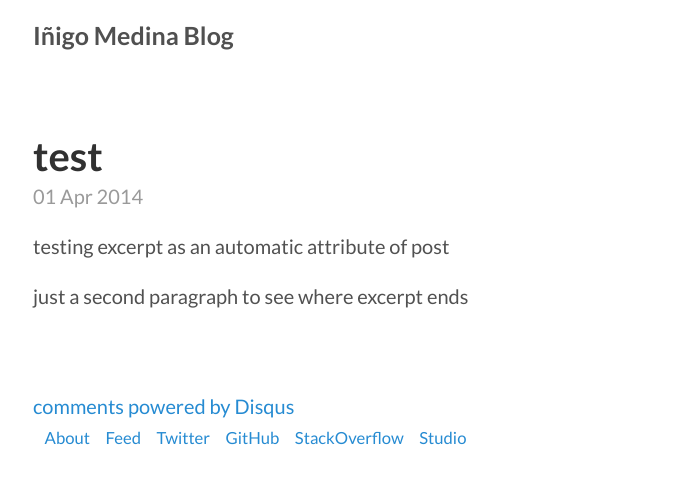
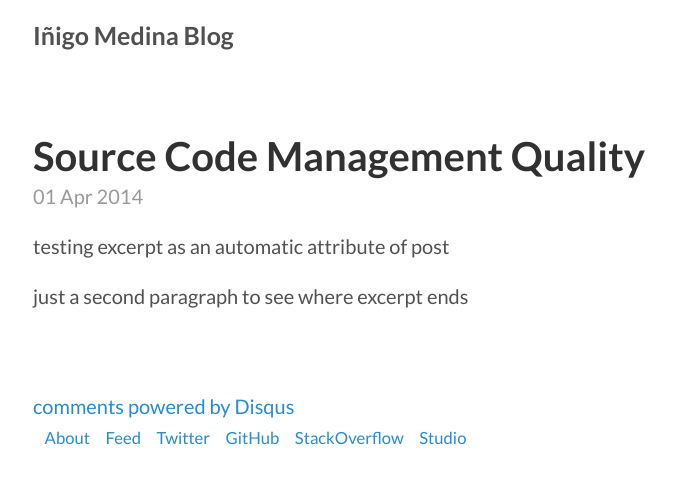
Before and after one commit to grosshat/grosshat.github.io, a Jekyll site: the page built from _posts/2014-04-01-check-before-commit.md, in a window 1280 px wide. Shown: the top 484 px of the page, without its empty margins (247-923 px from the left). Built offline with Jekyll 4.4.1, drawn with Linux system fonts in a browser that asks for light colours; Markdown is read by kramdown in place of the engine named in the settings; comment, search, counter and statistics services are not loaded.

Commit message:
Update post title.

```diff
--- a/_posts/2014-04-01-check-before-commit.md
+++ b/_posts/2014-04-01-check-before-commit.md
@@ -1,6 +1,6 @@
 ---
 layout: post
-title: test
+title: Source Code Management Quality
 comments: true
 permalink: source-code-management-quality
 ---
```
